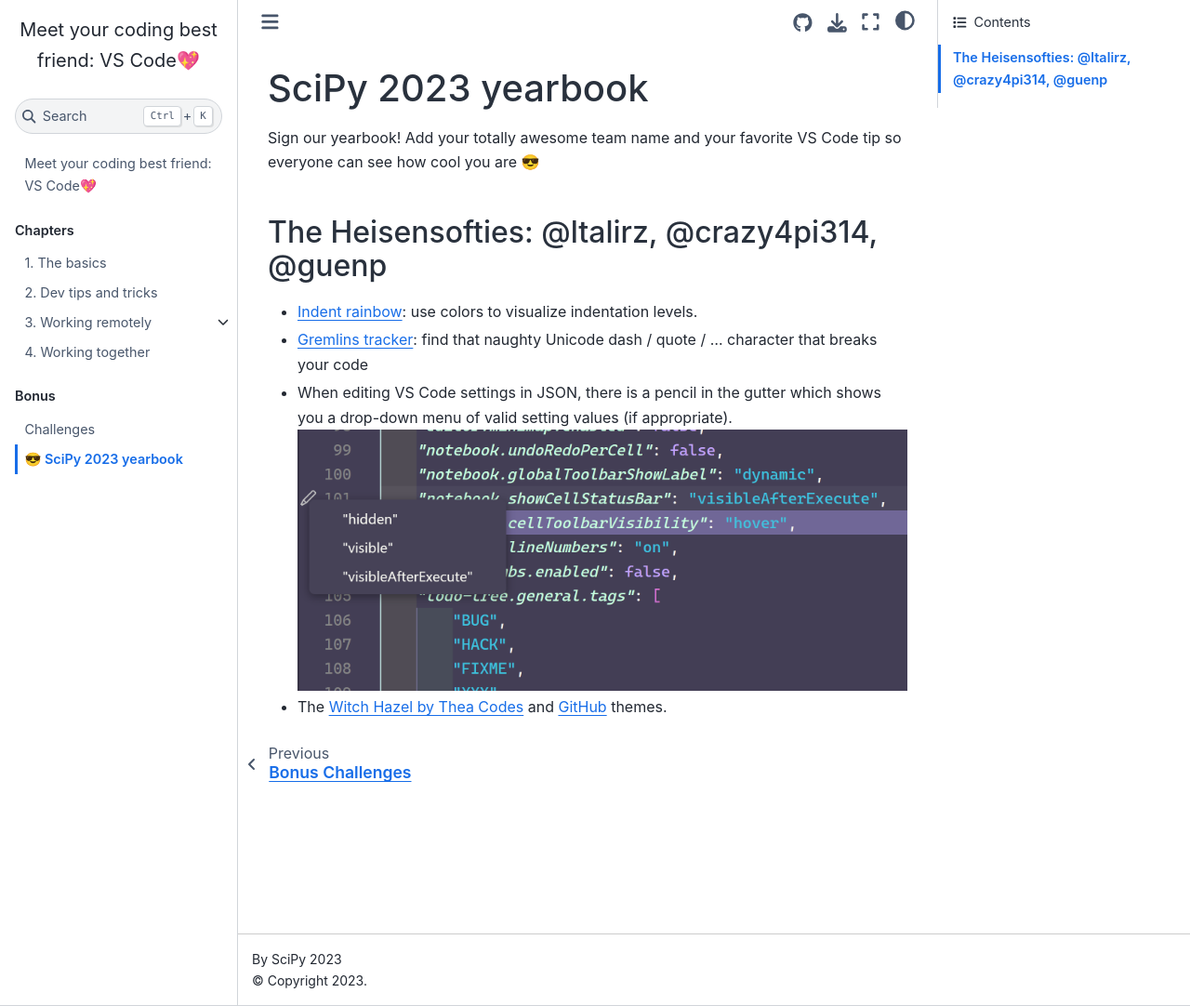
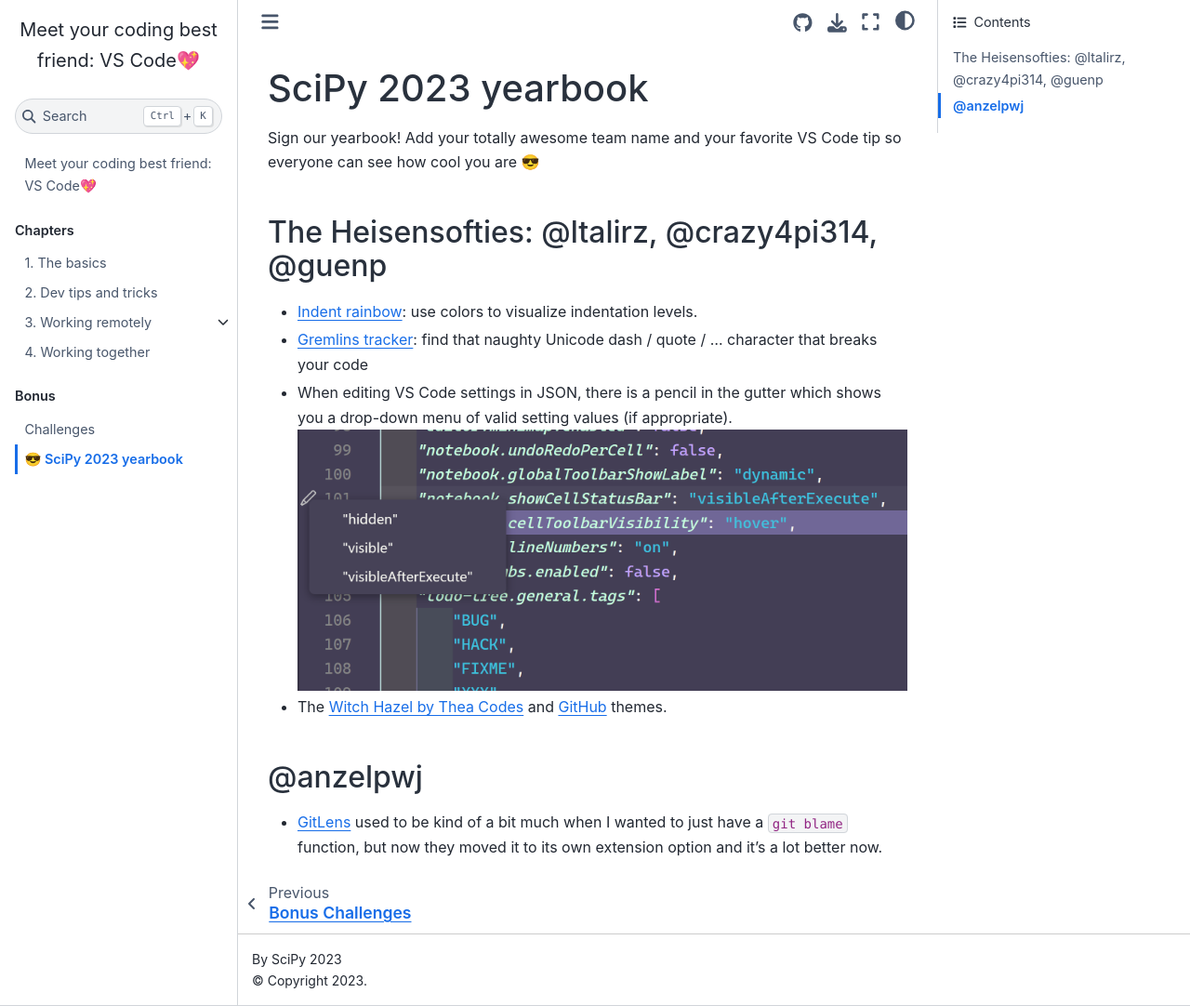
Before and after one commit to crazy4pi314/scipy-vscode-tutorial, a Jupyter Book: the page built from yearbook2023.md, in a window 1280 px wide and 1082 px high. Shown: the whole window at 93% size. Built offline with Jupyter Book 1.0.4 settings and Sphinx 7.4.7 and the Sphinx Book theme 1.1.4, drawn with Linux system fonts in a browser that asks for light colours.

Commit message:
Add my change

```diff
--- a/yearbook2023.md
+++ b/yearbook2023.md
@@ -9,3 +9,7 @@
 - When editing VS Code settings in JSON, there is a pencil in the gutter which shows you a drop-down menu of valid setting values (if appropriate).
 ![Screenshot of a JSON editor window with a pencil icon in the gutter which has a drop down for the valid setting values for that line.](static/setting-json-tip.png)
 - The [Witch Hazel by Thea Codes](https://marketplace.visualstudio.com/items?itemName=TheaFlowers.witch-hazel) and [GitHub](https://marketplace.visualstudio.com/items?itemName=GitHub.github-vscode-theme) themes.
+
+## @anzelpwj
+
+- [GitLens](https://marketplace.visualstudio.com/items?itemName=eamodio.gitlens) used to be kind of a bit much when I wanted to just have a `git blame` function, but now they moved it to its own extension option and it's a lot better now.
```
